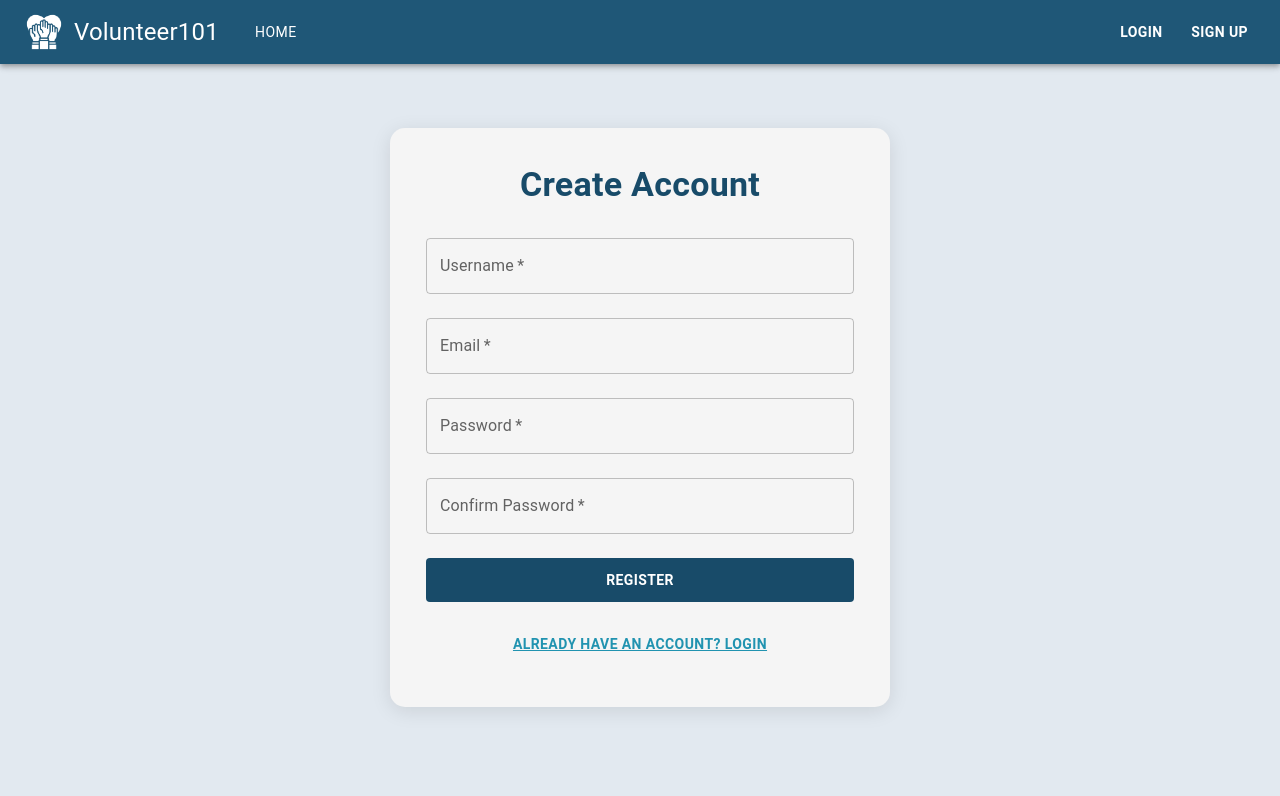
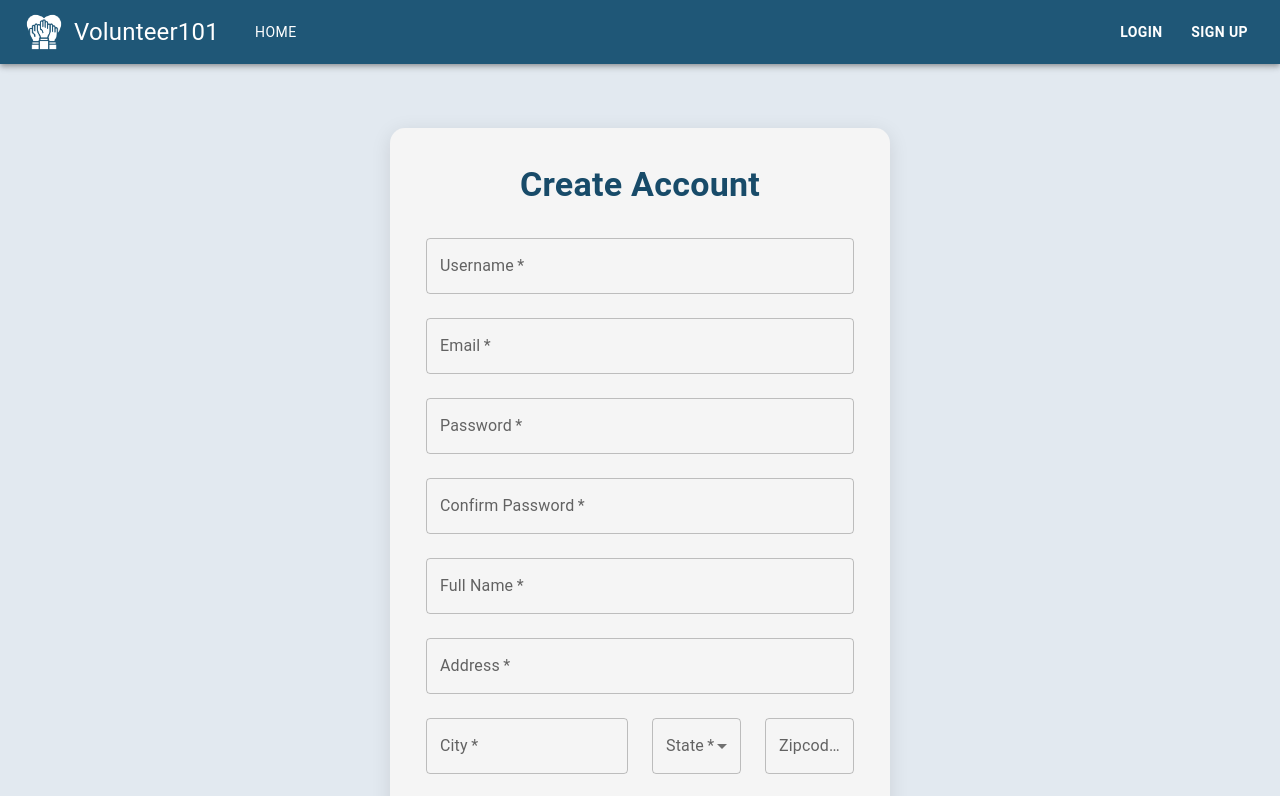
Before and after one commit to notbali/COSC-4353-Project, a React (Create React App) app in the folder frontend/: page /registration in a window 1280 px wide. Shown: the top 796 px of the page. Built offline with nearby package versions, Linux system fonts and the light colour scheme.

Commit message:
Changed profile, registration, and user schema

```diff
--- a/frontend/src/pages/Profile.jsx
+++ b/frontend/src/pages/Profile.jsx
@@ -111,7 +111,7 @@ const Profile = ({userId,isLoggedIn}) => {
             >
               <div>
                 <h2>
-                  <b>{user.name}</b>
+                  <b>{user.fullName}</b>
                   {/* <b>John Doe</b> */}
                 </h2>
               </div>
--- a/frontend/src/pages/Registration.jsx
+++ b/frontend/src/pages/Registration.jsx
@@ -12,9 +12,19 @@ import {
   Collapse,
   Fade,
   CircularProgress,
+  MenuItem
 } from "@mui/material";
 import { styled } from "@mui/system";
 import { useNavigate } from "react-router-dom";
+
+// List of states
+const states = [
+  "AL", "AK", "AZ", "AR", "CA", "CO", "CT", "DE", "FL", "GA",
+  "HI", "ID", "IL", "IN", "IA", "KS", "KY", "LA", "ME", "MD",
+  "MA", "MI", "MN", "MS", "MO", "MT", "NE", "NV", "NH", "NJ",
+  "NM", "NY", "NC", "ND", "OH", "OK", "OR", "PA", "RI", "SC",
+  "SD", "TN", "TX", "UT", "VT", "VA", "WA", "WV", "WI", "WY"
+];
 
 const StyledCard = styled(Card)({
   background: "#f5f5f5",
@@ -43,6 +53,11 @@ function Registration() {
   const [email, setEmail] = useState("");
   const [password, setPassword] = useState("");
   const [confirmPassword, setConfirmPassword] = useState("");
+  const [fullName, setFullName] = useState("");
+  const [address1, setAddress1] = useState("");
+  const [city, setCity] = useState("");
+  const [stateCode, setStateCode] = useState("");
+  const [zip, setZipcode] = useState("");
   const [isSubmitting, setIsSubmitting] = useState(false);
   const [registrationSuccess, setRegistrationSuccess] = useState(false);
   const [errors, setErrors] = useState({});
@@ -53,6 +68,11 @@ function Registration() {
     if (!username) newErrors.username = "Username is required.";
     if (!email) newErrors.email = "Email is required.";
     if (!password) newErrors.password = "Password is required.";
+    if (!fullName) newErrors.fullName = "Full name is required.";
+    if (!address1) newErrors.address1 = "Address is required.";
+    if (!city) newErrors.city = "City is required.";
+    if (!stateCode) newErrors.stateCode = "State is required.";
+    if (!zip) newErrors.zip = "Zipcode is required.";
     if (password !== confirmPassword)
       newErrors.confirmPassword = "Passwords do not match.";
     setErrors(newErrors);
@@ -61,18 +81,20 @@ function Registration() {
 
   const handleSubmit = async (e) => {
     e.preventDefault();
-  if (password !== confirmPassword) {
-    alert("Passwords do not match!");
-    return;
-  }
+
+    // client-side validation
+    if (!validateForm()) return;
+
+    setIsSubmitting(true);
     try {
       const response = await fetch('http://localhost:5001/api/register', {
         method: 'POST',
         headers: { 'Content-Type': 'application/json' },
-      body: JSON.stringify({ username, email, password }),
+        body: JSON.stringify({ username, email, password, fullName, address1, city, state: stateCode, zip }),
       });
       const data = await response.json();
       if (response.ok) {
+        setRegistrationSuccess(true);
         alert("Registration successful! Please log in.");
         navigate("/login");
       } else {
@@ -80,6 +102,8 @@ function Registration() {
       }
     } catch (error) {
       alert("Network error.");
+    } finally {
+      setIsSubmitting(false);
     }
 };
 
@@ -146,6 +170,68 @@ function Registration() {
                   />
                 </Grid>
                 <Grid item xs={12}>
+                  <TextField
+                    label="Full Name"
+                    value={fullName}
+                    onChange={(e) => setFullName(e.target.value)}
+                    fullWidth
+                    error={!!errors.fullName}
+                    helperText={errors.fullName}
+                    required
+                  />
+                </Grid>
+                <Grid item xs={12}>
+                  <TextField
+                    label="Address"
+                    value={address1}
+                    onChange={(e) => setAddress1(e.target.value)}
+                    fullWidth
+                    error={!!errors.address1}
+                    helperText={errors.address1}
+                    required
+                  />
+                </Grid>
+                <Grid item xs={6}>
+                  <TextField
+                    label="City"
+                    value={city}
+                    onChange={(e) => setCity(e.target.value)}
+                    fullWidth
+                    error={!!errors.city}
+                    helperText={errors.city}
+                    required
+                  />
+                </Grid>
+                <Grid item xs={3}>
+                  <TextField
+                    select
+                    label="State"
+                    value={stateCode}
+                    onChange={(e) => setStateCode(e.target.value)}
+                    fullWidth
+                    error={!!errors.stateCode}
+                    helperText={errors.stateCode}
+                    required
+                  >
+                    {states.map((option) => (
+                      <MenuItem key={option} value={option}>
+                        {option}
+                      </MenuItem>
+                    ))}
+                  </TextField>
+                </Grid>
+                <Grid item xs={3}>
+                  <TextField
+                    label="Zipcode"
+                    value={zip}
+                    onChange={(e) => setZipcode(e.target.value)}
+                    fullWidth
+                    error={!!errors.zip}
+                    helperText={errors.zip}
+                    required
+                  />
+                </Grid>
+                <Grid item xs={12}>
                   <StyledButton
                     type="submit"
                     fullWidth
--- a/frontend/src/pages/UserProfileMgmt.jsx
+++ b/frontend/src/pages/UserProfileMgmt.jsx
@@ -27,7 +27,7 @@ const UserProfileMgmt = ({userId}) => {
 
   // State to store user data
   const [user, setUser] = useState({
-    name: "",
+    fullName: "",
     address1: "",
     address2: "",
     city: "",
@@ -264,16 +264,16 @@ const UserProfileMgmt = ({userId}) => {
               <Typography component="div" textAlign="center">
                 <div style={{marginTop: "10px", marginBottom: "10px"}}>
                   <TextField
-                    id="name"
+                    id="fullName"
                     helperText="Max 50 characters"
                     label="Full Name"
                     variant="outlined"
                     size="small"
-                    value={user.name}
+                    value={user.fullName}
                     onChange={handleChange}
                     inputProps={{
                       maxLength:50,
-                      name: "name"
+                      name: "fullName"
                     }}
                   />
                 </div>
```
Also changed, not shown: 2 other files (tests, documents, lock files or other folders). Lines whose indentation alone changed are shown as unchanged.
